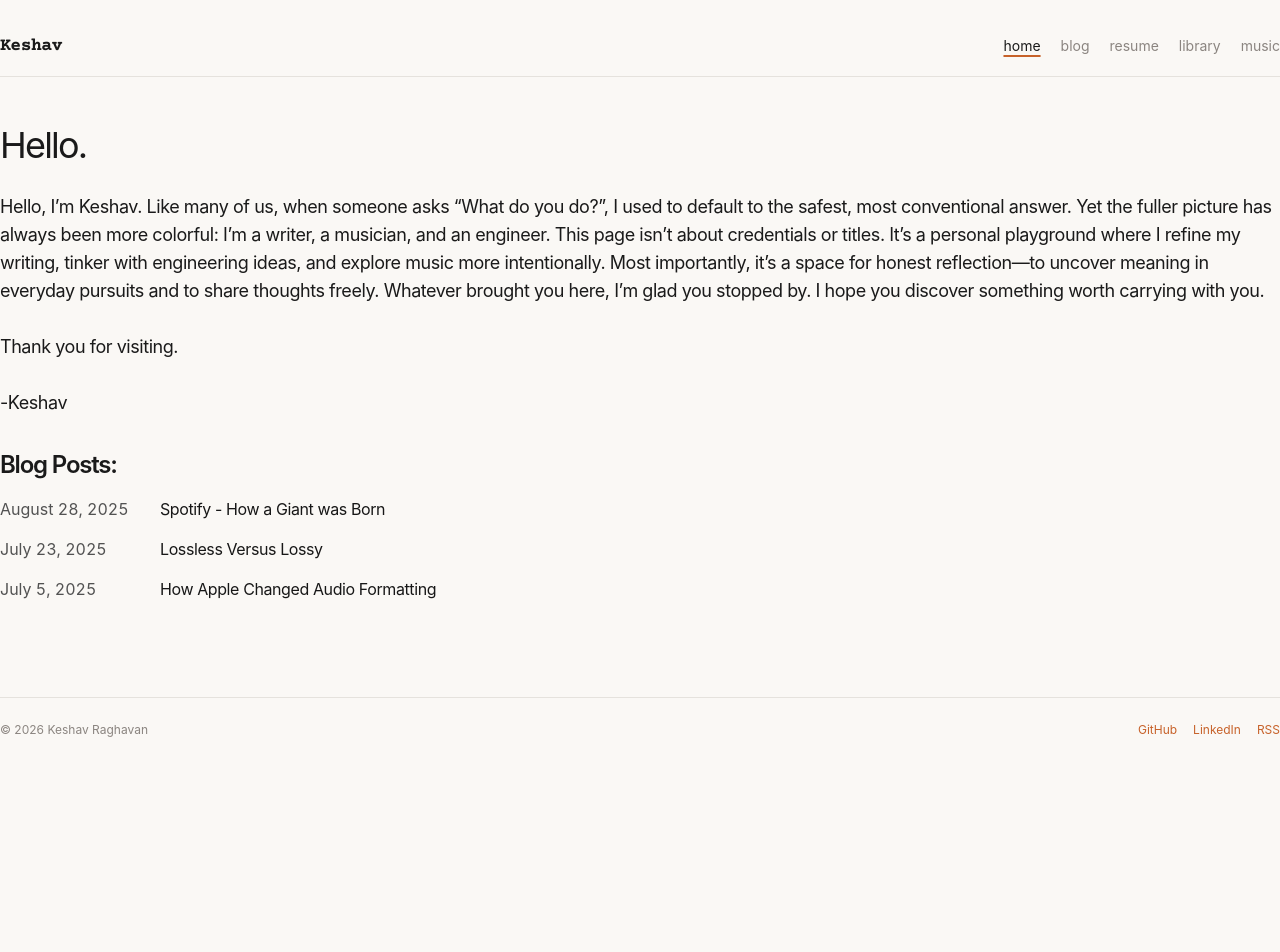
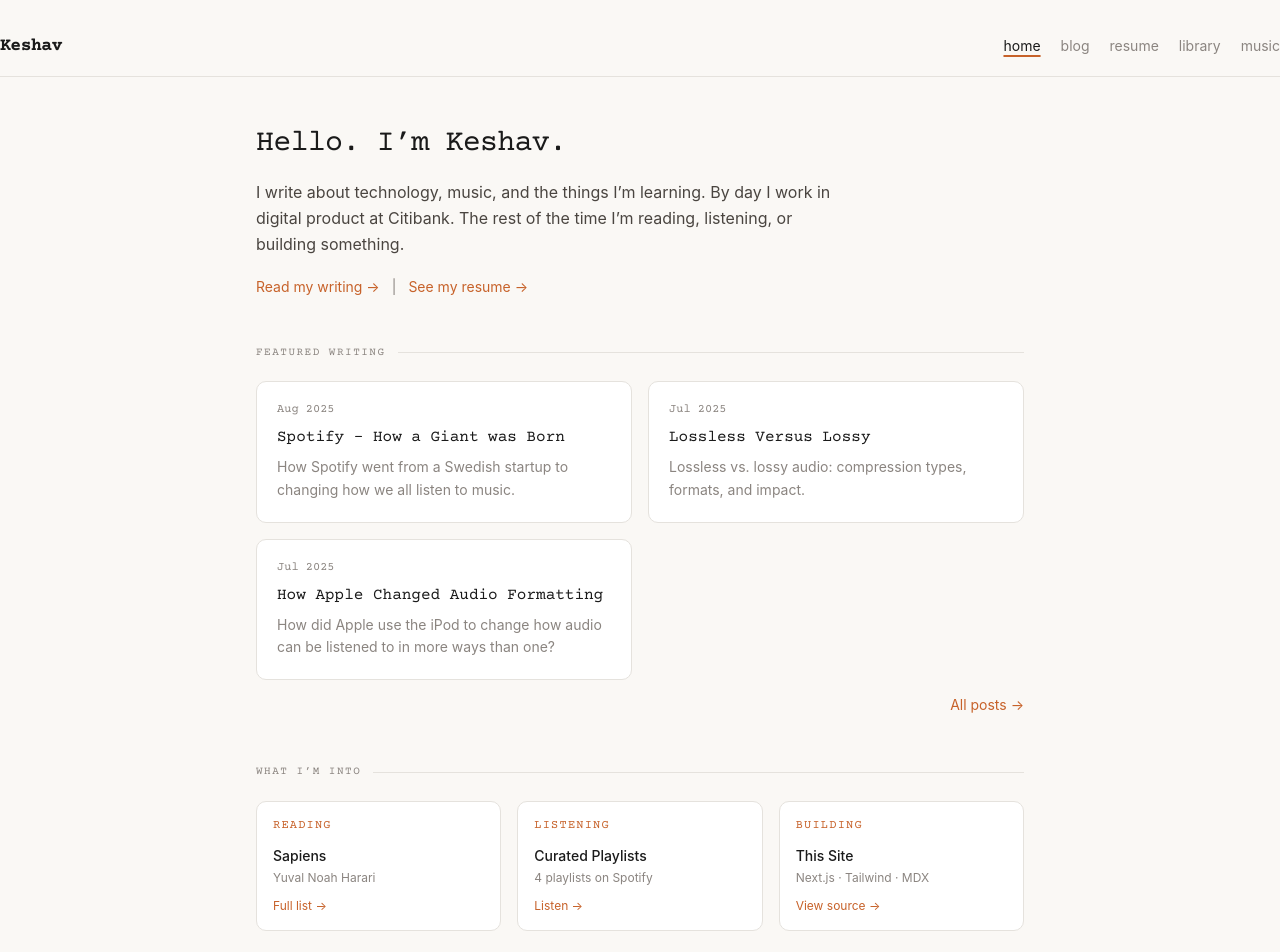
Before and after one commit to keshavraghavan/portfolio-blog, a Next.js app: page / in a window 1280 px wide. Shown: the top 952 px of the page. Before the commit the page ends 800 px from the top, so only its background shows below. Built offline with nearby package versions, Linux system fonts and the light colour scheme; no server answers; the database is empty.

Commit message:
feat: redesign homepage with hero, featured writing grid, what i'm into strip

```diff
--- a/app/page.tsx
+++ b/app/page.tsx
@@ -1,37 +1,144 @@
-import { BlogPosts } from 'app/components/posts'
-import { useState, useEffect } from 'react';
-import { Courier_Prime } from 'next/font/google';
+import Link from 'next/link'
+import { getBlogPosts } from 'app/blog/utils'
 
-const courier = Courier_Prime({
-  subsets: ['latin'],
-  variable: '--font-courier',
-  weight: '400',
-})
+function formatShortDate(dateStr: string): string {
+  const date = new Date(`${dateStr}T00:00:00`)
+  if (isNaN(date.getTime())) return ''
+  return date.toLocaleString('en-us', { month: 'short', year: 'numeric' })
+}
 
-export default function Page() {
+export default async function Page() {
+  const allPosts = await getBlogPosts()
+  const featuredPosts = allPosts
+    .sort(
+      (a, b) =>
+        new Date(b.metadata.publishedAt).getTime() -
+        new Date(a.metadata.publishedAt).getTime()
+    )
+    .slice(0, 4)
+
   return (
-    <section>
-      <h1 className='text-4xl tracking-tighter'>
-        Hello.
-      </h1>
-      <p className="mb-6 text-lg tracking-tight">
-        <br />
+    <section className="max-w-3xl mx-auto w-full">
+      {/* Hero */}
+      <div className="mb-12">
+        <h1 className="font-courier text-3xl text-near-black dark:text-cream leading-tight tracking-tight mb-4">
+          Hello. I&rsquo;m Keshav.
+        </h1>
+        <p className="text-base text-warm-dark dark:text-muted leading-relaxed max-w-xl">
+          I write about technology, music, and the things I&rsquo;m learning.
+          By day I work in digital product at Citibank. The rest of the time
+          I&rsquo;m reading, listening, or building something.
+        </p>
+        <div className="flex gap-3 mt-5 text-sm">
+          <Link
+            href="/blog"
+            className="text-accent hover:underline underline-offset-2 transition-colors"
+          >
+            Read my writing &rarr;
+          </Link>
+          <span className="text-muted">|</span>
+          <Link
+            href="/resume"
+            className="text-accent hover:underline underline-offset-2 transition-colors"
+          >
+            See my resume &rarr;
+          </Link>
+        </div>
+      </div>
 
-Hello, I’m Keshav.
-Like many of us, when someone asks “What do you do?”, I used to default to the safest, most conventional answer. Yet the fuller picture has always been more colorful: I’m a writer, a musician, and an engineer.
-This page isn’t about credentials or titles. It’s a personal playground where I refine my writing, tinker with engineering ideas, and explore music more intentionally.
-Most importantly, it’s a space for honest reflection—to uncover meaning in everyday pursuits and to share thoughts freely.
-Whatever brought you here, I’m glad you stopped by. I hope you discover something worth carrying with you.
-        {/* this is horrible, i need to recall how to add spacing without using breaks. */}
-        <br /> <br />
+      {/* Featured Writing */}
+      <div className="mb-12">
+        <div className="editorial-divider">
+          <span>Featured Writing</span>
+        </div>
+        <div className="grid grid-cols-1 md:grid-cols-2 gap-4">
+          {featuredPosts.map((post) => (
+            <Link
+              key={post.slug}
+              href={`/blog/${post.slug}`}
+              className="card-base p-5 block group"
+            >
+              <p className="font-courier text-xs text-muted mb-2">
+                {formatShortDate(post.metadata.publishedAt)}
+              </p>
+              <h3 className="font-courier text-base text-near-black dark:text-cream leading-snug mb-2 group-hover:text-accent transition-colors">
+                {post.metadata.title}
+              </h3>
+              <p className="text-sm text-muted leading-relaxed line-clamp-2">
+                {post.metadata.summary}
+              </p>
+            </Link>
+          ))}
+        </div>
+        <div className="text-right mt-3">
+          <Link
+            href="/blog"
+            className="text-sm text-accent hover:underline underline-offset-2 transition-colors"
+          >
+            All posts &rarr;
+          </Link>
+        </div>
+      </div>
 
-        Thank you for visiting.
-       <br /> <br />
-       <a href="mailto:raghavankeshav@gmail.com" className="text-white-500 hover:underline">-Keshav</a>
-      </p>
-      <div className="my-8">
-        <h2 className="mb-4 text-2xl font-semibold tracking-tighter">Blog Posts:</h2>
-        <BlogPosts />
+      {/* What I'm Into */}
+      <div>
+        <div className="editorial-divider">
+          <span>What I&rsquo;m Into</span>
+        </div>
+        <div className="grid grid-cols-1 md:grid-cols-3 gap-4">
+          {/* Reading — update book title/author as your reading changes */}
+          <div className="card-base p-4">
+            <p className="text-xs uppercase tracking-widest text-accent mb-3 font-courier">
+              Reading
+            </p>
+            <p className="text-sm font-medium text-near-black dark:text-cream">
+              Sapiens
+            </p>
+            <p className="text-xs text-muted mt-1">Yuval Noah Harari</p>
+            <Link
+              href="/library"
+              className="text-xs text-accent hover:underline underline-offset-2 mt-3 block transition-colors"
+            >
+              Full list &rarr;
+            </Link>
+          </div>
+
+          {/* Listening */}
+          <div className="card-base p-4">
+            <p className="text-xs uppercase tracking-widest text-accent mb-3 font-courier">
+              Listening
+            </p>
+            <p className="text-sm font-medium text-near-black dark:text-cream">
+              Curated Playlists
+            </p>
+            <p className="text-xs text-muted mt-1">4 playlists on Spotify</p>
+            <Link
+              href="/music"
+              className="text-xs text-accent hover:underline underline-offset-2 mt-3 block transition-colors"
+            >
+              Listen &rarr;
+            </Link>
+          </div>
+
+          {/* Building */}
+          <div className="card-base p-4">
+            <p className="text-xs uppercase tracking-widest text-accent mb-3 font-courier">
+              Building
+            </p>
+            <p className="text-sm font-medium text-near-black dark:text-cream">
+              This Site
+            </p>
+            <p className="text-xs text-muted mt-1">Next.js · Tailwind · MDX</p>
+            <a
+              href="https://github.com/keshavraghavan"
+              target="_blank"
+              rel="noopener noreferrer"
+              className="text-xs text-accent hover:underline underline-offset-2 mt-3 block transition-colors"
+            >
+              View source &rarr;
+            </a>
+          </div>
+        </div>
       </div>
     </section>
   )
```
